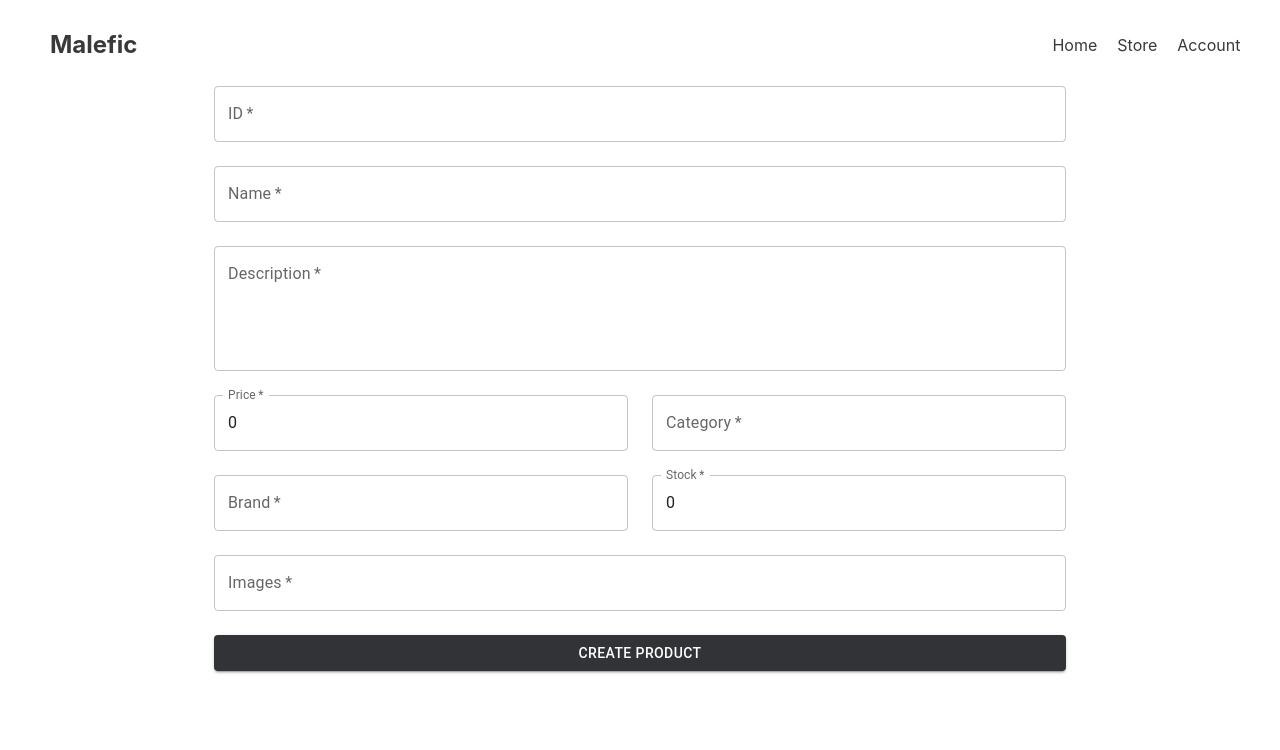
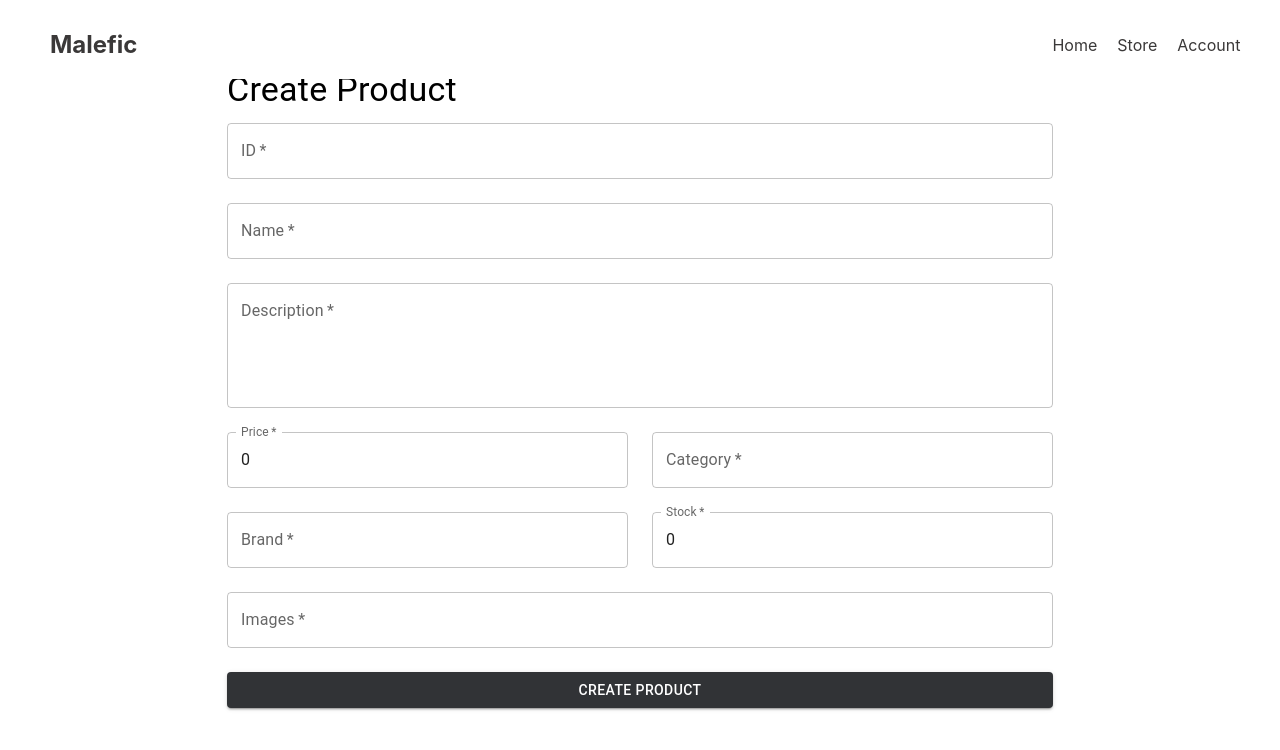
Before and after one commit to veldos/Malefic-ProductManagement, a React (Create React App) app in the folder frontend/: page /product/create in a window 1280 px wide. Shown: the top 750 px of the page. Built offline with nearby package versions, Linux system fonts and the light colour scheme.

Commit message:
Update CreateProduct.tsx

```diff
--- a/frontend/src/pages/Product/CreateProduct.tsx
+++ b/frontend/src/pages/Product/CreateProduct.tsx
@@ -41,7 +41,7 @@ const CreateProduct: React.FC = () => {
   };
 
   return (
-    <Container maxWidth="md">
+    <Container maxWidth="md" style={{ padding: '37px' }}>
       <Box mt={4}>
         <Typography variant="h4" gutterBottom>
           Create Product
```
